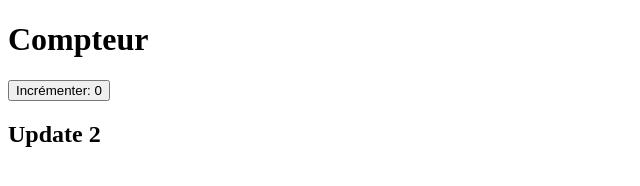
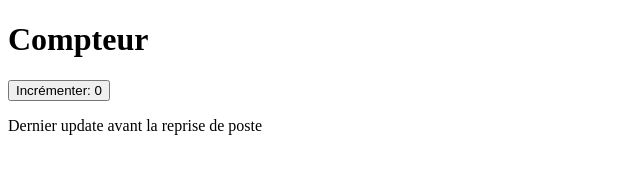
Before and after one commit to kemalkazanc/Tuto-TypeScript, a website: page index.html in a window 1280 px wide. Shown: the whole page, without its empty margins (0-640 px from the left). Drawn offline with Linux system fonts and the light colour scheme.

Commit message:
update avant le début de poste

```diff
--- a/index.html
+++ b/index.html
@@ -14,7 +14,7 @@
     </div>
     <section>
       <div>
-        <h1>Update 2</h1>
+        <p>Dernier update avant la reprise de poste</p>
       </div>
     </section>
     <script src="dist/app.js"></script>
```
